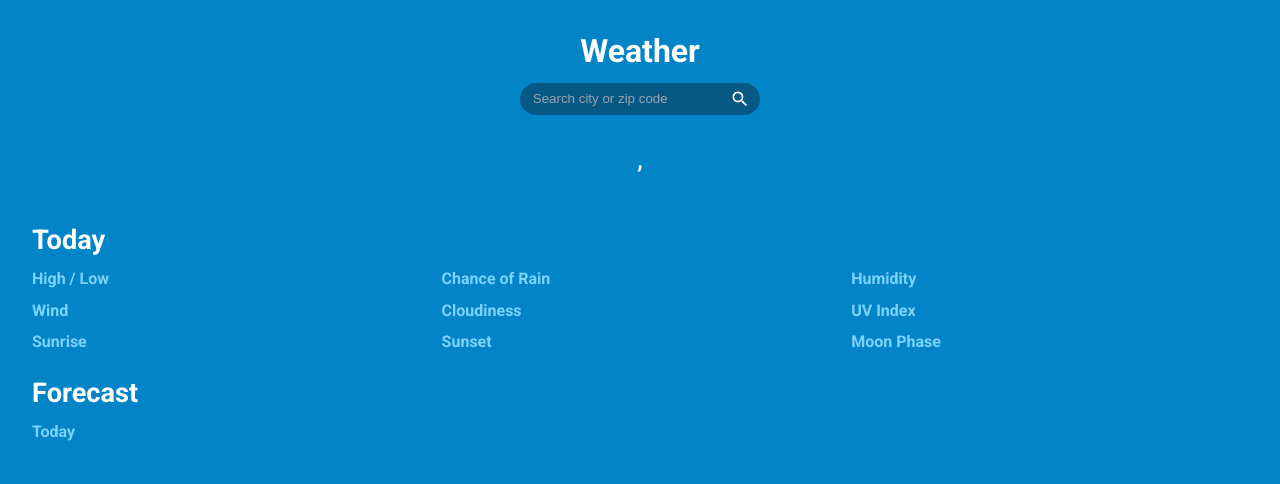
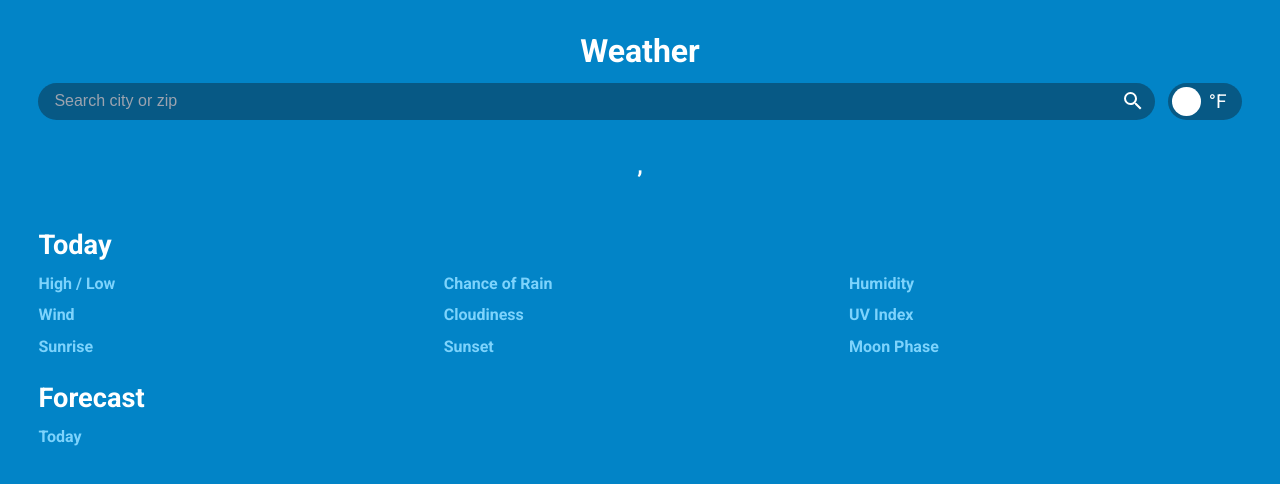
Before and after one commit to matthewaubert/weather-app, a website built with webpack: page dist/index.html in a window 1280 px wide. Built offline with nearby package versions, Linux system fonts and the light colour scheme; no server answers.

Commit message:
Build and style temperature unit slider

```diff
--- a/dist/index.html
+++ b/dist/index.html
@@ -10,14 +10,23 @@
 <body>
   <header>
     <h2>Weather</h2>
+    <div>
       <form>
-      <input type="search" id="search-input" autocomplete="off" placeholder="Search city or zip code">
+        <input type="search" id="search-input" autocomplete="off" placeholder="Search city or zip">
         <button type="submit" id="search-submit">
           <svg xmlns="http://www.w3.org/2000/svg" viewBox="0 0 24 24">
             <path d="M9.5,3A6.5,6.5 0 0,1 16,9.5C16,11.11 15.41,12.59 14.44,13.73L14.71,14H15.5L20.5,19L19,20.5L14,15.5V14.71L13.73,14.44C12.59,15.41 11.11,16 9.5,16A6.5,6.5 0 0,1 3,9.5A6.5,6.5 0 0,1 9.5,3M9.5,5C7,5 5,7 5,9.5C5,12 7,14 9.5,14C12,14 14,12 14,9.5C14,7 12,5 9.5,5Z" />
           </svg>
         </button>
       </form>
+      <label class="switch">
+        <input type="checkbox" id="togBtn">
+        <div class="slider">
+          <span class="deg-f">°F</span>
+          <span class="deg-c">°C</span>
+        </div>
+      </label>
+    </div>
   </header>
   <main>
     <section class="location">
--- a/dist/style.css
+++ b/dist/style.css
@@ -120,8 +120,8 @@ h6 {
 /* header */
 
 header, main {
-  padding-left: var(--gap-500);
-  padding-right: var(--gap-500);
+  padding-left: var(--gap-600);
+  padding-right: var(--gap-600);
 }
 
 header {
@@ -133,21 +133,33 @@ header {
   padding-bottom: var(--gap-500);
 }
 
+header > div {
+  display: flex;
+  gap: var(--gap-200);
+  width: 100%;
+}
+
 form {
   position: relative;
+  flex: 1 1 auto;
+  display: flex;
+  min-width: 0;
 }
 
 #search-input {
+  flex: 1 1 auto;
   background-color: var(--sky-800);
   border-radius: 24px;
   color: white;
-  padding: var(--gap-100) var(--gap-600) var(--gap-100) var(--gap-200);
-  width: 15rem;
-  height: 2rem;
+  font-size: 1rem;
+  padding: var(--gap-100) var(--gap-600) var(--gap-100) var(--gap-250);
+  min-width: 0;
+  height: 2.3rem;
 }
 
 #search-input::placeholder {
   color: var(--gray-400);
+  font-size: 1rem;
 }
 
 #search-submit {
@@ -159,9 +171,89 @@ form {
 
 button > svg {
   fill: white;
-  width: 1.25rem;
-  height: 1.25rem;
+  width: 1.5rem;
+  height: 1.5rem;
 }
+
+
+/* slider */
+
+.switch {
+  flex: 0 0 auto;
+  position: relative;
+  display: inline-block;
+  width: 4.6rem;
+  height: 2.3rem;
+}
+
+.switch input {
+  display: none;
+}
+
+.slider {
+  border-radius: 34px;
+  position: absolute;
+  cursor: pointer;
+  top: 0;
+  left: 0;
+  right: 0;
+  bottom: 0;
+  background-color: #ca2222;
+  -webkit-transition: var(--transition-slow);
+  transition: var(--transition-slow);
+  display: grid;
+}
+
+.slider:before {
+  border-radius: 50%;
+  position: absolute;
+  content: "";
+  height: 1.8rem;
+  width: 1.8rem;
+  left: 4px;
+  bottom: 4px;
+  background-color: white;
+  -webkit-transition: var(--transition-slow);
+  transition: var(--transition-slow);
+}
+
+input + .slider {
+  background-color: var(--sky-800);
+}
+
+input:checked + .slider:before {
+  -webkit-transform: translateX(2.3rem);
+  -ms-transform: translateX(2.3rem);
+  transform: translateX(2.3rem);
+}
+
+/* .deg-c {
+  display: none;
+} */
+
+.deg-f, .deg-c {
+  color: white;
+  position: absolute;
+  font-size: 1.2rem;
+}
+
+.deg-f {
+  place-self: center end;
+  padding-right: 15px;
+}
+
+.deg-c {
+  place-self: center start;
+  padding-left: 12px;
+}
+
+/* input:checked + .slider .deg-c {
+  display: block;
+}
+
+input:checked + .slider .deg-f {
+  display: none;
+} */
 
 
 /* location */
@@ -181,7 +273,7 @@ main {
 }
 
 
-/* current weather primary */
+/* current weather */
 
 .current {
   display: grid;
@@ -204,7 +296,7 @@ main {
 }
 
 
-/* current weather secondary */
+/* today's weather */
 
 .today {
   display: grid;
```
Lines whose indentation alone changed are shown as unchanged.
